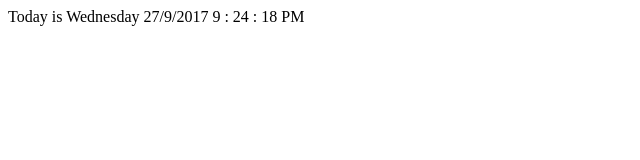
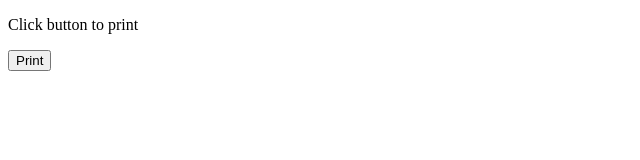
Before and after one commit to eddycaldas/JS-animate-string, a plain HTML site: page index.html in a window 1280 px wide. Shown: the whole page, without its empty margins (0-640 px from the left). Drawn offline with Linux system fonts and the light colour scheme.

Commit message:
printPage JS

```diff
--- a/app.js
+++ b/app.js
@@ -1,30 +1,3 @@
-var todaysInfo = new Date();
-var dayDate = todaysInfo.getDate();
- var day = todaysInfo.getDay()
-var daylist = ['Sunday', 'Monday', 'Tuesday', 'Wednesday', 'Thursday',
-              'Friday', 'Saturday'];
-var month = todaysInfo.getMonth() + 1;
-var year = todaysInfo.getFullYear();
-
-var hour = todaysInfo.getHours();
-var minute = todaysInfo.getMinutes();
-var second = todaysInfo.getSeconds();
-
-if (minute < 10) {
-  minute = "0" + minute;
+function print_current_page() {
+  window.print();
 }
-
-if (hour > 12) {
-  hour = hour - 12;
-  second = second + " PM"
-}
-else if (hour < 12) {
-  second = second + " AM"
-}
-console.log(todaysInfo);
-console.log(daylist[day]);
-
-
-document.write("Today is " + daylist[day] + " " + dayDate + "/" + month +
- "/" + year + " "
-  + hour + " : " + minute + " : " + second)
--- a/index.html
+++ b/index.html
@@ -5,8 +5,12 @@
     <title></title>
   </head>
   <body>
-    <title>Current Time</title>
 
+    <title>Print Page</title>
+
+    <p>Click button to print</p>
+
+    <button onclick="print_current_page()">Print</button>
 
 
 
```
Also changed, not shown: 1 other file.
